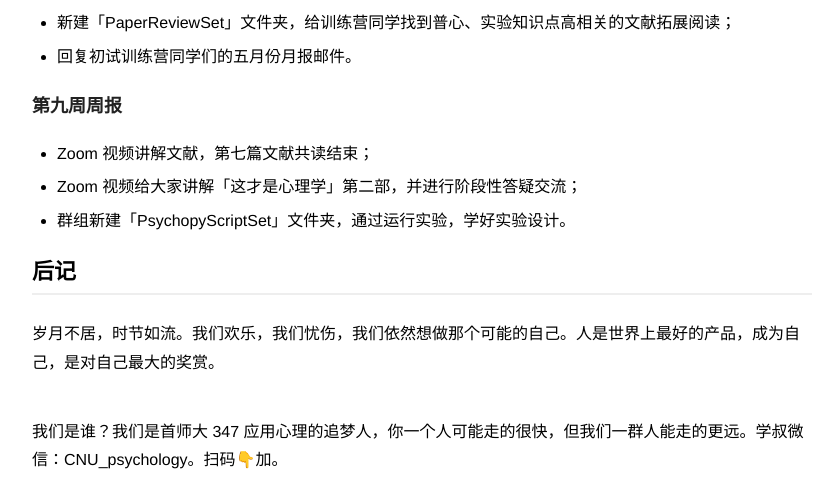
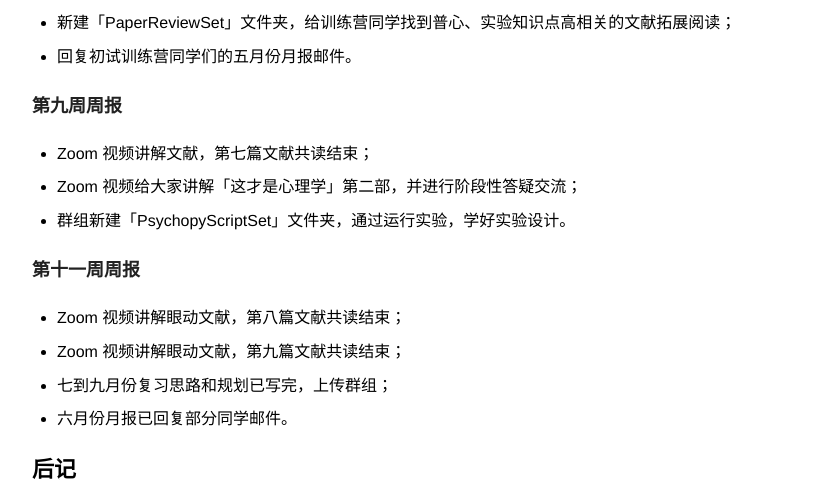
Before and after one commit to zapp926/cnu.github.io, a Jekyll site: the page built from _posts/2020-03-29-CampSchedule.md, in a window 1280 px wide and 900 px high, scrolled down 2205 px, cut to the strip 0-491 px from the top of the window. Shown: the whole strip, without its empty margins (218-1052 px from the left). Built offline with Jekyll 4.4.1, drawn with Linux system fonts in a browser that asks for light colours.

Commit message:
Update 2020-03-29-CampSchedule.md

```diff
--- a/_posts/2020-03-29-CampSchedule.md
+++ b/_posts/2020-03-29-CampSchedule.md
@@ -64,6 +64,12 @@ description: 人是世界上最好的产品，成为自己，是最大的奖赏
 - Zoom 视频给大家讲解「这才是心理学」第二部，并进行阶段性答疑交流；
 - 群组新建「PsychopyScriptSet」文件夹，通过运行实验，学好实验设计。
 
+### 第十一周周报
+- Zoom 视频讲解眼动文献，第八篇文献共读结束；
+- Zoom 视频讲解眼动文献，第九篇文献共读结束；
+- 七到九月份复习思路和规划已写完，上传群组；
+- 六月份月报已回复部分同学邮件。
+
 ## 后记
 
 岁月不居，时节如流。我们欢乐，我们忧伤，我们依然想做那个可能的自己。人是世界上最好的产品，成为自己，是对自己最大的奖赏。
```
